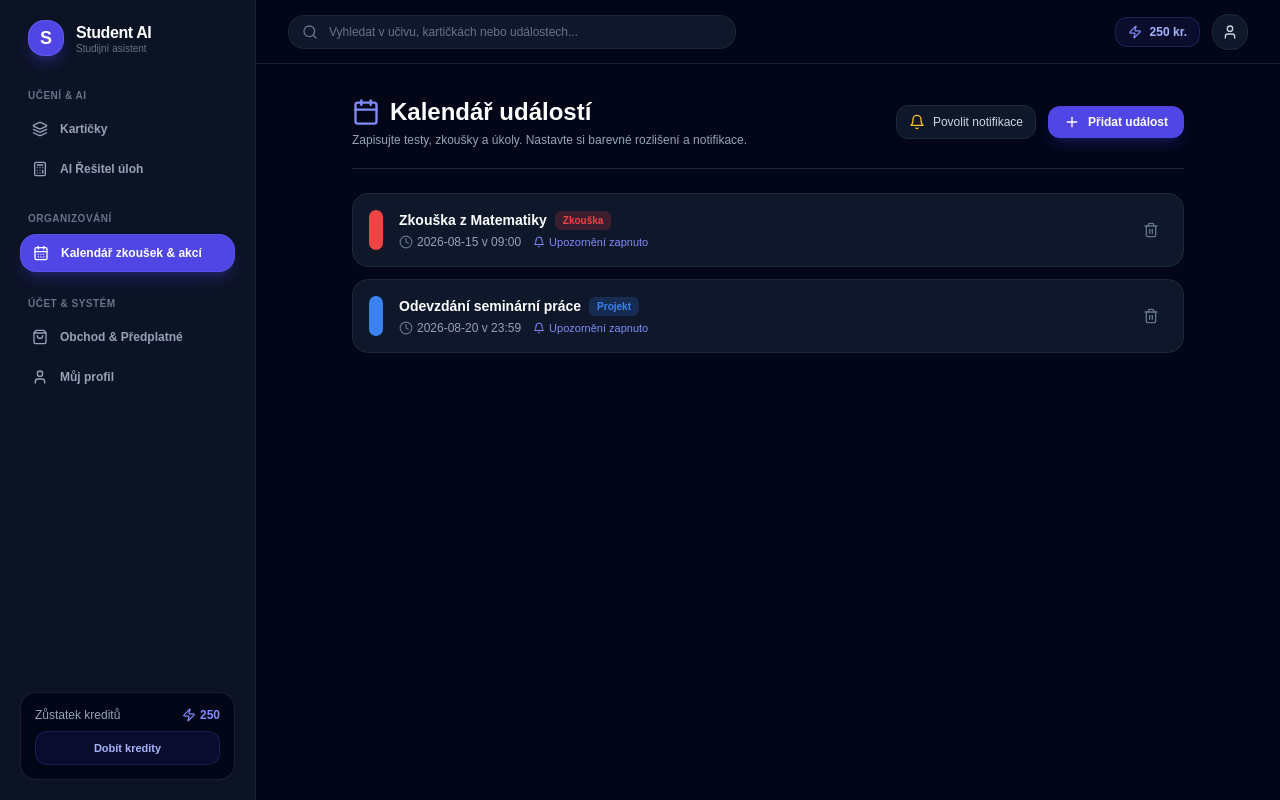
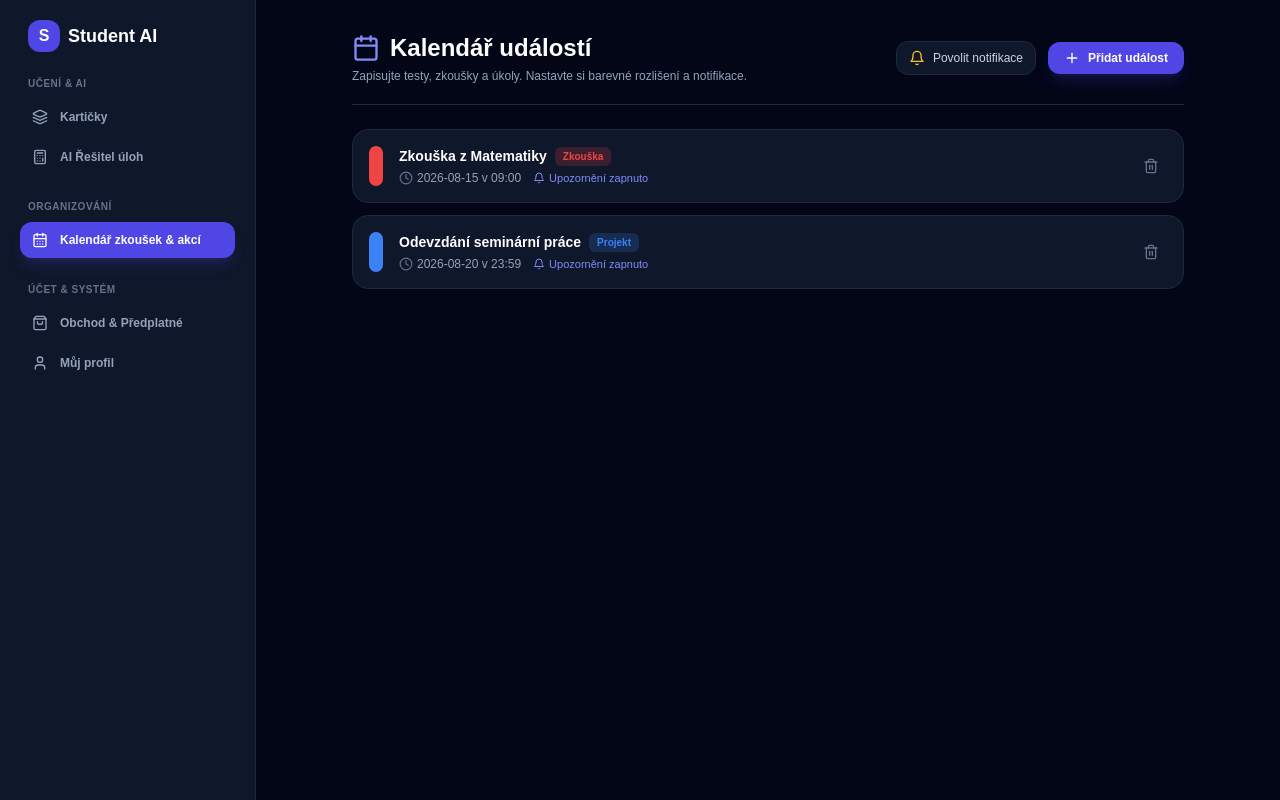
Before and after one commit to InfinityLook/Student-Ai, a Next.js app: page / in a window 1280 px wide. Built offline with nearby package versions, Linux system fonts and the light colour scheme.

Commit message:
Refactor DashboardShell component layout and styles
Removed unused state variables and mobile menu functionality. Updated sidebar layout and button styles.

```diff
--- a/components/DashboardShell.tsx
+++ b/components/DashboardShell.tsx
@@ -6,20 +6,13 @@ import {
   Calculator,
   CalendarDays,
   ShoppingBag,
-  User,
-  Menu,
-  X,
-  Sparkles,
-  Zap,
-  Search
+  User
 } from 'lucide-react';
 
 import CalendarModule from './modules/CalendarModule';
 
 export default function DashboardShell() {
   const [activeView, setActiveView] = useState('calendar');
-  const [mobileMenuOpen, setMobileMenuOpen] = useState(false);
-  const [userCredits] = useState(250);
 
   const navSections = [
     {
@@ -45,24 +38,15 @@ export default function DashboardShell() {
   ];
 
   return (
-    <div className="min-h-screen bg-slate-950 text-slate-100 flex flex-col md:flex-row antialiased selection:bg-indigo-500 selection:text-white">
-
-      {/* DESKTOPOVÝ SIDEBAR */}
-      <aside className="w-64 bg-slate-900/80 backdrop-blur-xl border-r border-slate-800/80 p-5 flex flex-col justify-between hidden md:flex flex-shrink-0">
-        <div className="space-y-8">
-
-          {/* Logo */}
-          <div className="flex items-center gap-3 px-2">
-            <div className="w-9 h-9 rounded-2xl bg-indigo-600 flex items-center justify-center font-black text-white text-lg shadow-lg shadow-indigo-600/30 border border-indigo-400/30">
-              S
-            </div>
-            <div>
-              <span className="font-extrabold text-base text-white tracking-tight block">Student AI</span>
-              <span className="text-[10px] text-slate-500 font-medium block -mt-1">Studijní asistent</span>
-            </div>
+    <div className="min-h-screen bg-slate-950 text-slate-100 flex">
+      {/* SIDEBAR */}
+      <aside className="w-64 bg-slate-900 border-r border-slate-800 p-5 flex flex-col justify-between hidden md:flex flex-shrink-0">
+        <div className="space-y-6">
+          <div className="flex items-center gap-2 px-2">
+            <div className="w-8 h-8 rounded-xl bg-indigo-600 flex items-center justify-center font-extrabold text-white">S</div>
+            <span className="font-bold text-lg text-white">Student AI</span>
           </div>
 
-          {/* Navigační menu */}
           <nav className="space-y-6">
             {navSections.map((sec, idx) => (
               <div key={idx} className="space-y-2">
@@ -72,85 +56,14 @@ export default function DashboardShell() {
                 <div className="space-y-1">
                   {sec.items.map((item) => {
                     const Icon = item.icon;
-                    const isActive = activeView === item.id;
                     return (
                       <button
                         key={item.id}
                         onClick={() => setActiveView(item.id)}
-                        className={`w-full flex items-center gap-3 px-3 py-2.5 rounded-2xl text-xs font-semibold transition-all duration-150 ${
-                          isActive
-                            ? 'bg-indigo-600 text-white shadow-lg shadow-indigo-600/25 border border-indigo-400/20'
-                            : 'text-slate-400 hover:text-white hover:bg-slate-800/60'
-                        }`}
-                      >
-                        <Icon className={`w-4 h-4 ${isActive ? 'text-white' : 'text-slate-400'}`} />
-                        <span>{item.label}</span>
-                      </button>
-                    );
-                  })}
-                </div>
-              </div>
-            ))}
-          </nav>
-        </div>
-
-        {/* Spodní widget kreditů */}
-        <div className="bg-slate-950 border border-slate-800/80 p-3.5 rounded-2xl space-y-2">
-          <div className="flex items-center justify-between text-xs">
-            <span className="text-slate-400 font-medium">Zůstatek kreditů</span>
-            <span className="font-extrabold text-indigo-400 flex items-center gap-1">
-              <Zap className="w-3.5 h-3.5" />
-              {userCredits}
-            </span>
-          </div>
-          <button
-            onClick={() => setActiveView('store')}
-            className="w-full py-2 bg-indigo-600/10 hover:bg-indigo-600/20 border border-indigo-500/20 text-indigo-300 rounded-xl text-[11px] font-bold transition text-center block"
-          >
-            Dobít kredity
-          </button>
-        </div>
-      </aside>
-
-      {/* MOBILNÍ NAVIGACE (HLAVIČKA & DRAWER) */}
-      <div className="md:hidden bg-slate-900 border-b border-slate-800 p-4 flex items-center justify-between sticky top-0 z-40">
-        <div className="flex items-center gap-2.5">
-          <div className="w-8 h-8 rounded-xl bg-indigo-600 flex items-center justify-center font-bold text-white text-sm">
-            S
-          </div>
-          <span className="font-bold text-sm text-white">Student AI</span>
-        </div>
-
-        <button
-          onClick={() => setMobileMenuOpen(!mobileMenuOpen)}
-          className="p-2 text-slate-400 hover:text-white bg-slate-950 border border-slate-800 rounded-xl"
-        >
-          {mobileMenuOpen ? <X className="w-5 h-5" /> : <Menu className="w-5 h-5" />}
-        </button>
-      </div>
-
-      {/* Mobilní menu vysouvací vrstva */}
-      {mobileMenuOpen && (
-        <div className="md:hidden fixed inset-0 bg-slate-950/95 backdrop-blur-md z-30 pt-20 p-6 space-y-6 overflow-y-auto">
-          {navSections.map((sec, idx) => (
-            <div key={idx} className="space-y-2">
-              <div className="text-[10px] font-bold uppercase tracking-wider text-slate-500 px-2">
-                {sec.title}
-              </div>
-              <div className="space-y-1">
-                {sec.items.map((item) => {
-                  const Icon = item.icon;
-                  return (
-                    <button
-                      key={item.id}
-                      onClick={() => {
-                        setActiveView(item.id);
-                        setMobileMenuOpen(false);
-                      }}
-                      className={`w-full flex items-center gap-3 px-4 py-3 rounded-2xl text-xs font-semibold transition ${
+                        className={`w-full flex items-center gap-3 px-3 py-2.5 rounded-xl text-xs font-semibold transition ${
                           activeView === item.id
-                          ? 'bg-indigo-600 text-white'
-                          : 'text-slate-400 bg-slate-900 border border-slate-800/80'
+                            ? 'bg-indigo-600 text-white shadow-lg shadow-indigo-600/20'
+                            : 'text-slate-400 hover:text-white hover:bg-slate-800'
                         }`}
                       >
                         <Icon className="w-4 h-4" />
@@ -161,43 +74,12 @@ export default function DashboardShell() {
                 </div>
               </div>
             ))}
+          </nav>
         </div>
-      )}
+      </aside>
 
-      {/* HLAVNÍ OBSAHOVÁ ČÁST */}
-      <div className="flex-1 flex flex-col min-w-0">
-
-        {/* HORNÍ LIŠTA OBSAHU (TOPBAR) */}
-        <header className="h-16 border-b border-slate-800/80 px-4 md:px-8 flex items-center justify-between gap-4 bg-slate-950/50 backdrop-blur-sm sticky top-0 z-20">
-          <div className="relative max-w-md w-full hidden sm:block">
-            <Search className="w-4 h-4 text-slate-500 absolute left-3.5 top-1/2 -translate-y-1/2" />
-            <input
-              type="text"
-              placeholder="Vyhledat v učivu, kartičkách nebo událostech..."
-              className="w-full bg-slate-900 border border-slate-800/80 rounded-2xl pl-10 pr-4 py-2 text-xs text-slate-200 placeholder-slate-500 focus:outline-none focus:border-indigo-500 transition"
-            />
-          </div>
-
-          <div className="flex items-center gap-3 ml-auto">
-            <button
-              onClick={() => setActiveView('store')}
-              className="flex items-center gap-2 px-3 py-1.5 bg-indigo-500/10 border border-indigo-500/20 rounded-xl text-xs text-indigo-300 font-bold hover:bg-indigo-500/20 transition"
-            >
-              <Zap className="w-3.5 h-3.5 text-indigo-400" />
-              <span>{userCredits} kr.</span>
-            </button>
-
-            <button
-              onClick={() => setActiveView('profile')}
-              className="w-9 h-9 rounded-2xl bg-slate-900 border border-slate-800 flex items-center justify-center text-slate-300 hover:text-white transition"
-            >
-              <User className="w-4 h-4" />
-            </button>
-          </div>
-        </header>
-
-        {/* DYNAMICKÝ MODUL */}
-        <main className="flex-1 overflow-y-auto pb-24 md:pb-12">
+      {/* OBSAH */}
+      <main className="flex-1 overflow-y-auto">
         {activeView === 'calendar' && <CalendarModule />}
         {activeView !== 'calendar' && (
           <div className="p-8 text-center text-slate-500 text-xs">
@@ -206,7 +88,5 @@ export default function DashboardShell() {
         )}
       </main>
     </div>
-
-    </div>
   );
 }
```
Lines whose indentation alone changed are shown as unchanged.
